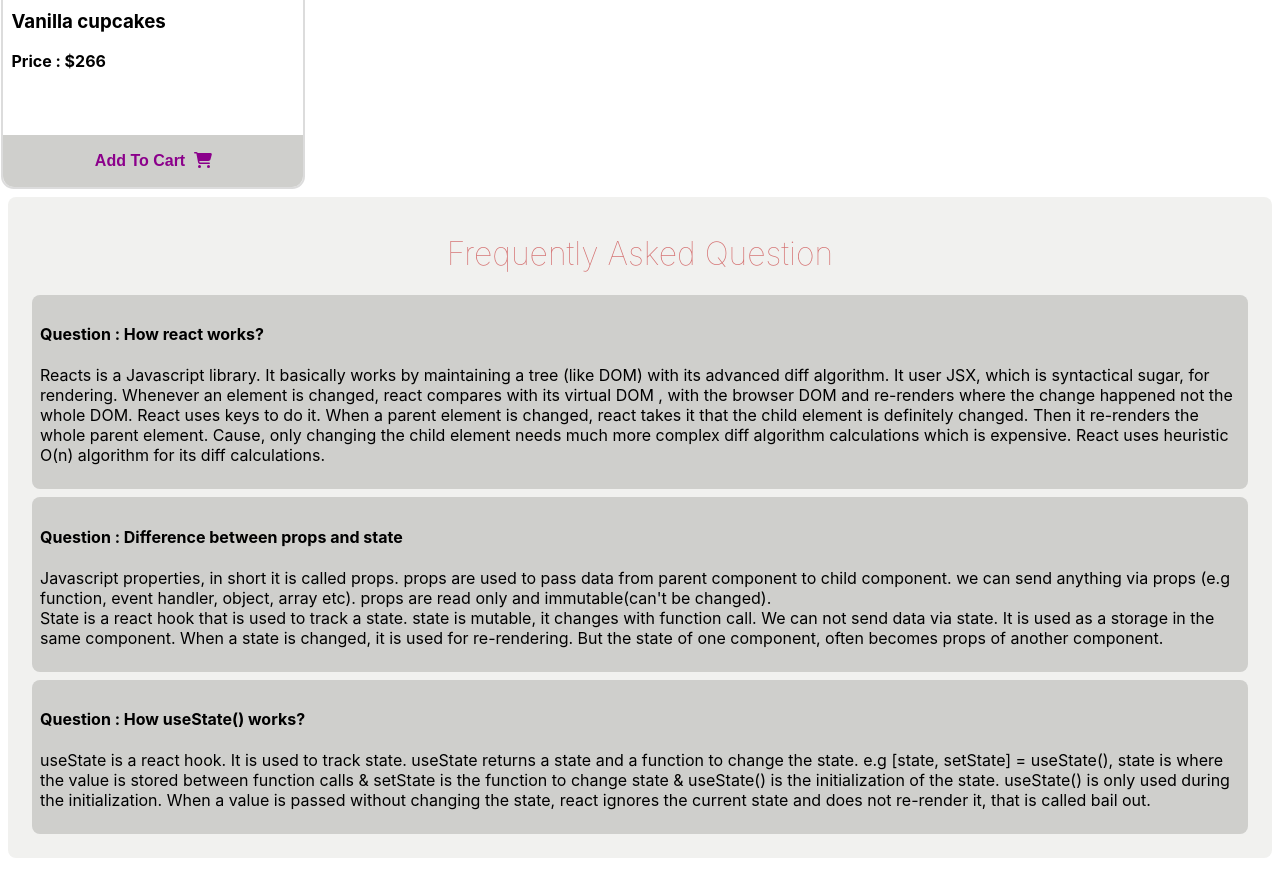
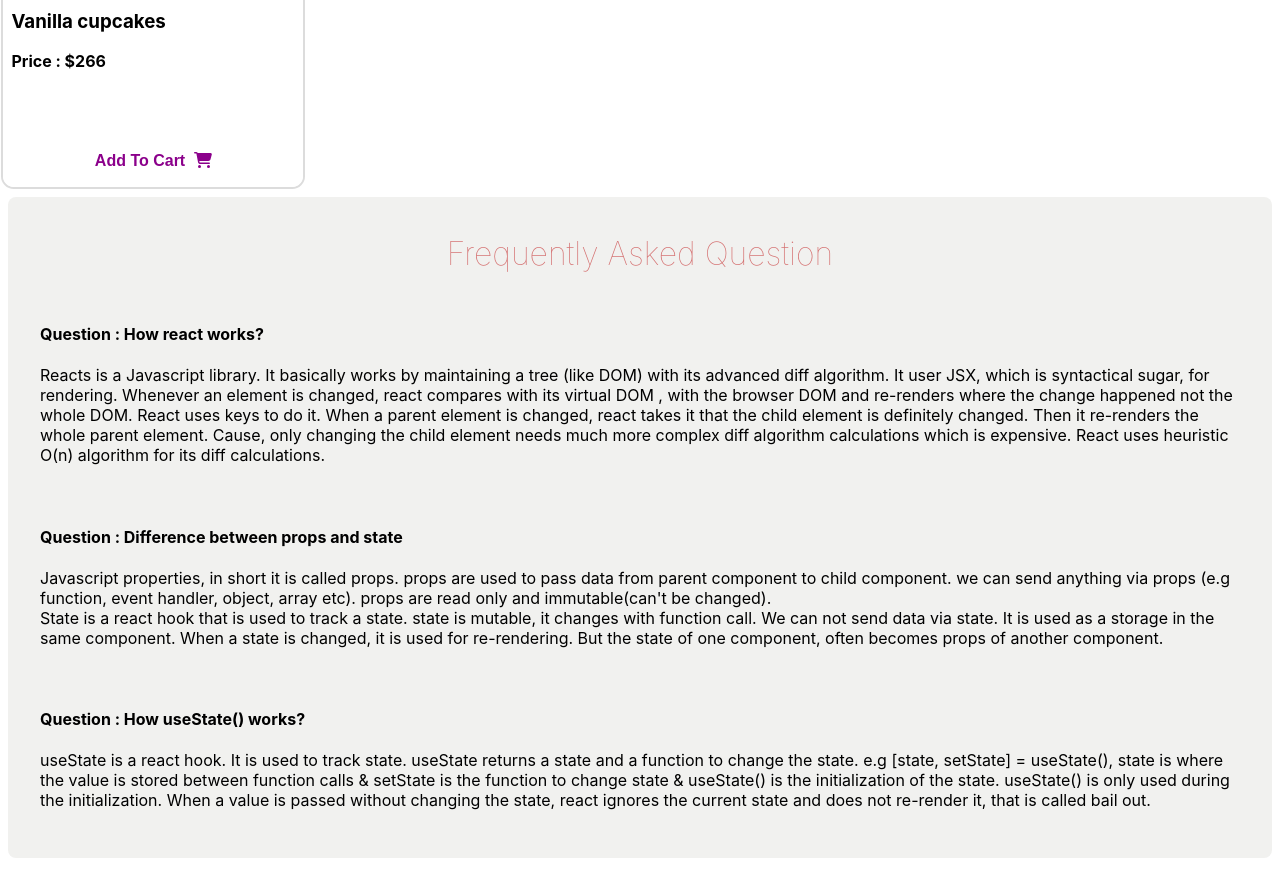
Before and after one commit to ThakurSaad/yummy-cakes, a React (Create React App) app: page / in a window 1280 px wide. Shown: the part 1640-2536 px from the top of the page. Built offline with nearby package versions, Linux system fonts and the light colour scheme.

Commit message:
btn & ans bg clr removed

```diff
--- a/src/components/Answers/Answers.css
+++ b/src/components/Answers/Answers.css
@@ -6,7 +6,6 @@
   background-color: #f1f1ef;
 }
 .answer {
-  background-color: #cfcfcc;
   padding: 0.5rem;
   margin: 0.5rem;
   border-radius: 0.5rem;
@@ -14,5 +13,5 @@
 .answer:hover {
   background-color: rgba(0, 0, 0, 0.596);
   color: white;
-  transition: 0.2s;
+  transition: 0.5s;
 }
--- a/src/components/Shop/Product/Products.css
+++ b/src/components/Shop/Product/Products.css
@@ -18,7 +18,7 @@ img {
 .btn-cart {
   position: absolute;
   bottom: 0;
-  background-color: #cfcfcc;
+  background-color: white;
   width: 100%;
   border: none;
   border-radius: 0 0 0.7rem 0.7rem;
```
